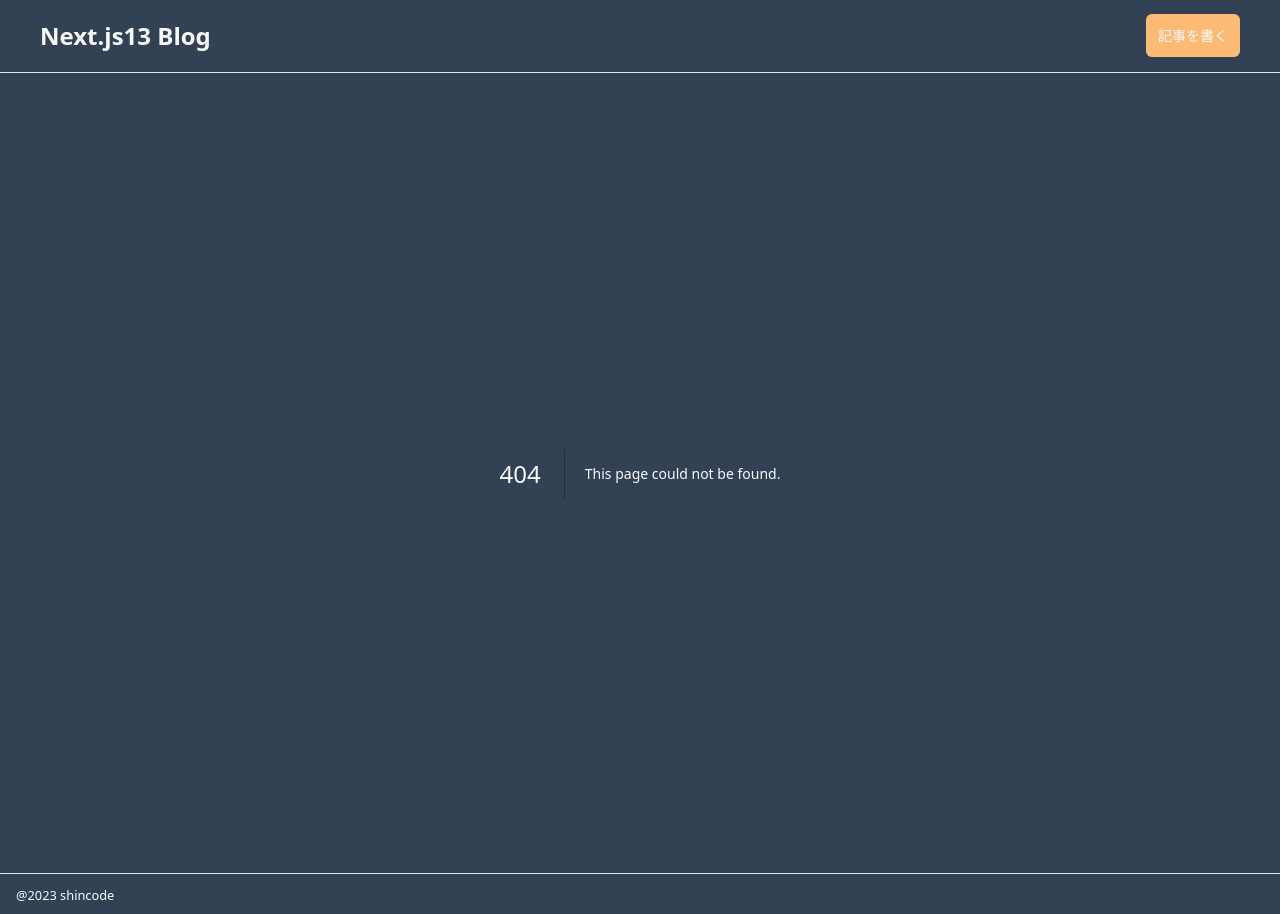
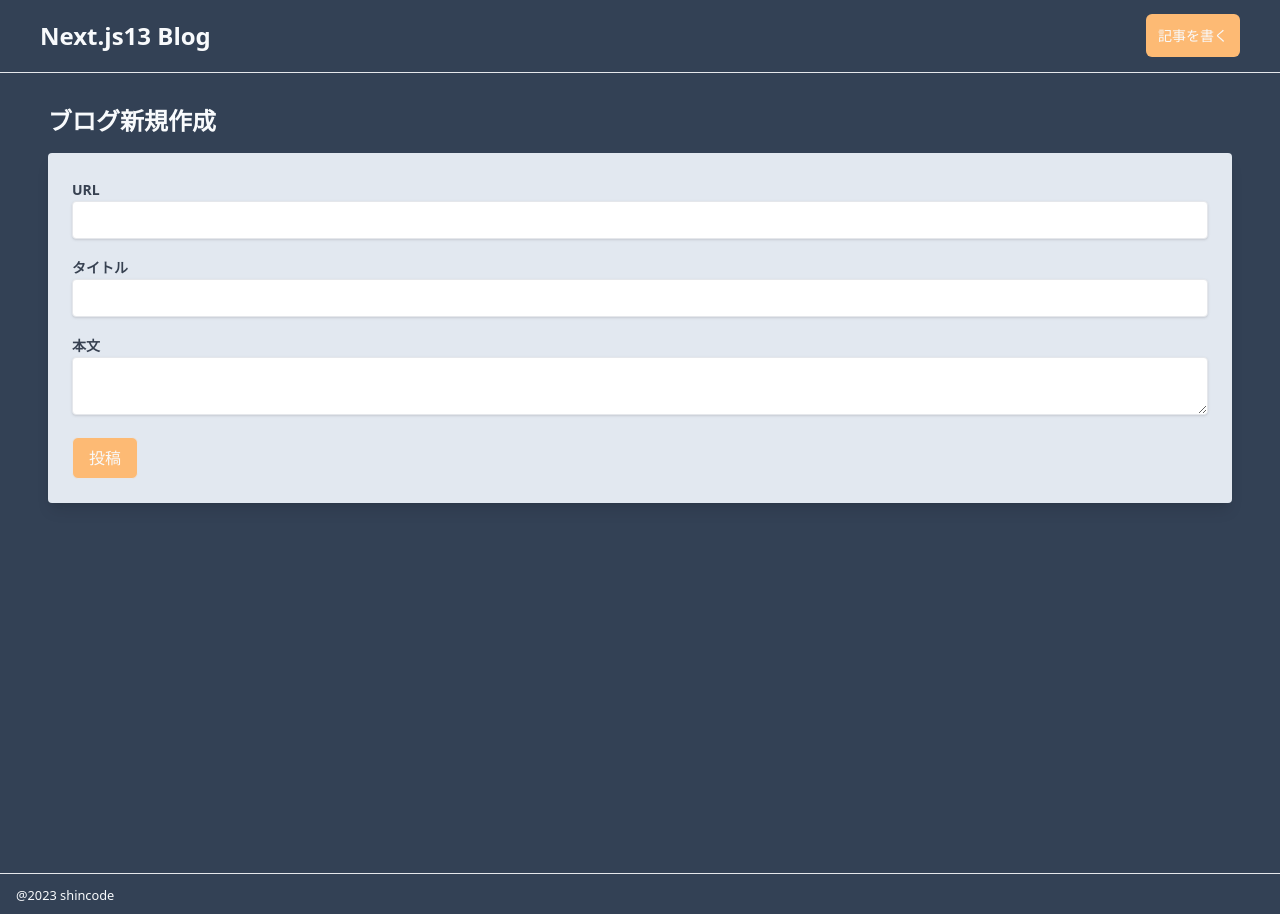
Before and after one commit to nishioka-shinji/next.js13-tailwindcss-udemy-blog, a Next.js app: page /articles/new in a window 1280 px wide. Before the commit this address had no page. Built offline with nearby package versions, Linux system fonts and the light colour scheme.

Commit message:
記事投稿画面

```diff
--- /dev/null
+++ b/src/app/articles/new/page.tsx
@@ -0,0 +1,41 @@
+import React from "react";
+
+const CreateBlogPage = () => {
+  return (
+    <div className="min-h-screen py-8 px-4 md:px-12">
+      <h2 className="text-2xl font-bold mb-4">ブログ新規作成</h2>
+
+      <form className="bg-slate-200 p-6 rounded shadow-lg">
+        <div className="mb-4">
+          <label className="text-gray-700 text-sm font-bold mb-2">URL</label>
+          <input
+            type="text"
+            className="shadow border rounded w-full py-2 px-3 text-gray-700 leading-tight focus:outline-none"
+          />
+        </div>
+        <div className="mb-4">
+          <label className="text-gray-700 text-sm font-bold mb-2">
+            タイトル
+          </label>
+          <input
+            type="text"
+            className="shadow border rounded w-full py-2 px-3 text-gray-700 leading-tight focus:outline-none"
+          />
+        </div>
+        <div className="mb-4">
+          <label className="text-gray-700 text-sm font-bold mb-2">本文</label>
+          <textarea className="shadow border rounded w-full py-2 px-3 text-gray-700 leading-tight focus:outline-none" />
+        </div>
+
+        <button
+          type="submit"
+          className="py-2 px-4 border rounded-md bg-orange-300"
+        >
+          投稿
+        </button>
+      </form>
+    </div>
+  );
+};
+
+export default CreateBlogPage;
```
Also changed, not shown: 1 other file (tests, documents, lock files or other folders).
